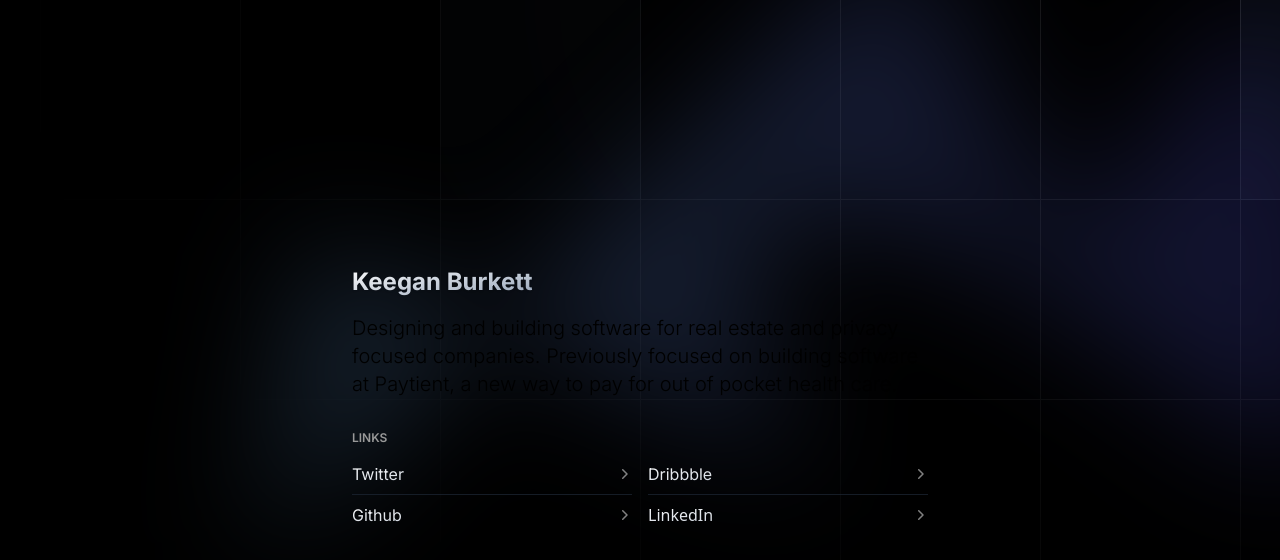
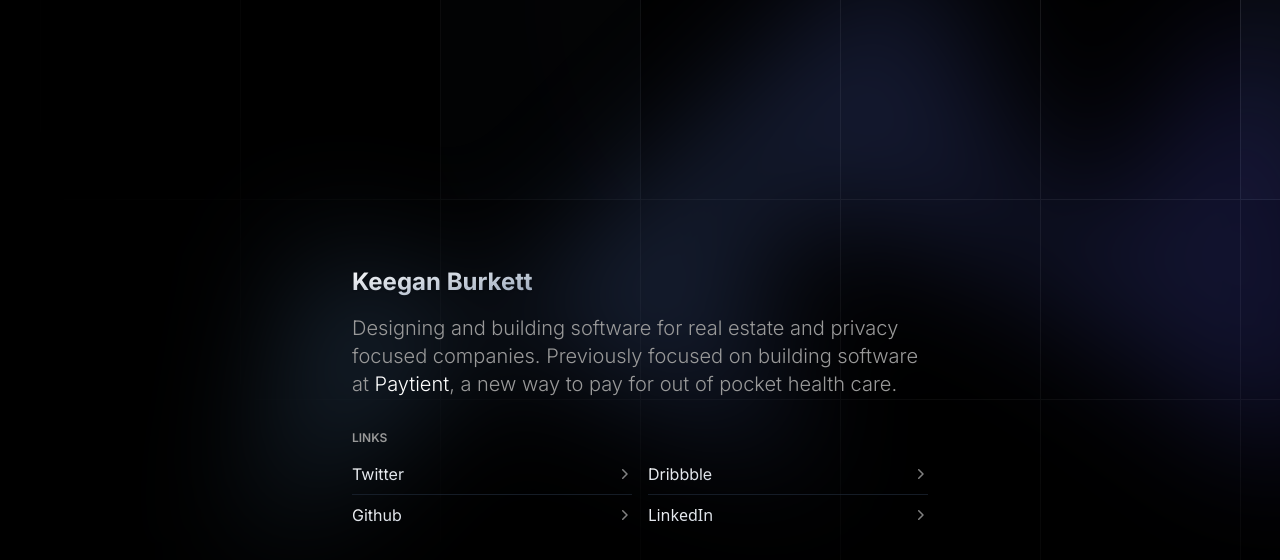
Before and after one commit to keegn/keeg.in, a Next.js app: page / in a window 1280 px wide. Shown: the top 560 px of the page. Built offline with nearby package versions, Linux system fonts and the light colour scheme.

Commit message:
Fix remaining dark mode leftover

```diff
--- a/components/sections/content.tsx
+++ b/components/sections/content.tsx
@@ -45,7 +45,7 @@ export function HomeHero() {
              */}
           </div>
           <motion.p
-            className="text-left font-default text-lg font-light dark:text-[#999999] sm:text-xl"
+            className="text-left font-default text-lg font-light text-[#999999] sm:text-xl"
             variants={FADE_DOWN_ANIMATION_VARIANTS}
           >
             Designing and building software for real estate and privacy focused
@@ -53,7 +53,7 @@ export function HomeHero() {
             <Link
               href="https://paytient.com"
               target={'_blank'}
-              className="dark:text-white"
+              className="text-white"
             >
               Paytient
             </Link>
```
